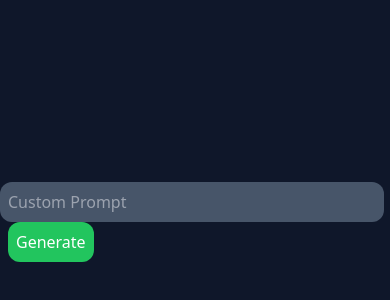
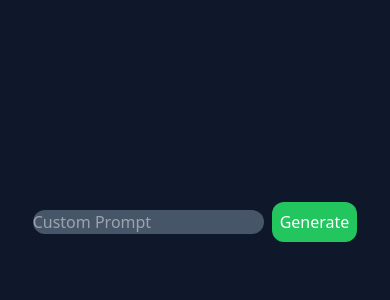
Before and after one commit to Tbeaumont79/Ia-coding-chat, an Angular app in the folder front/: page / in a window 390 px wide. Shown: the part 200-500 px from the top of the page. Built offline with nearby package versions, Linux system fonts and the light colour scheme.

Commit message:
FEAT: Update mobile design

```diff
--- a/front/src/app/components/custom-prompt-input/custom-prompt-input.component.html
+++ b/front/src/app/components/custom-prompt-input/custom-prompt-input.component.html
@@ -3,7 +3,7 @@
     type="text"
     [(ngModel)]="prompt"
     name="prompt"
-    class="bg-slate-600 text-white p-2 rounded-xl w-96  focus:outline-none"
+    class="bg-slate-600 text-white lg:p-2 rounded-xl focus:outline-none lg:w-96"
     placeholder="Custom Prompt"
   />
   <button
```
